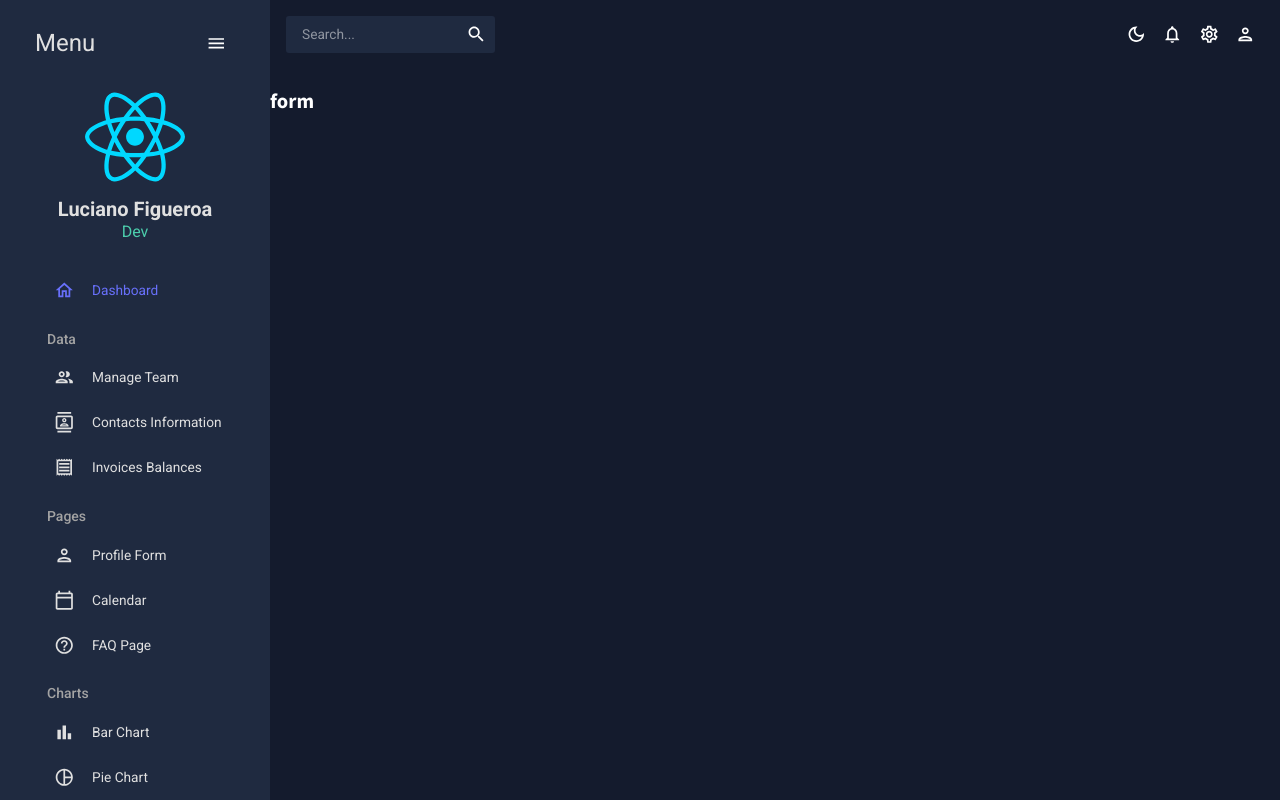
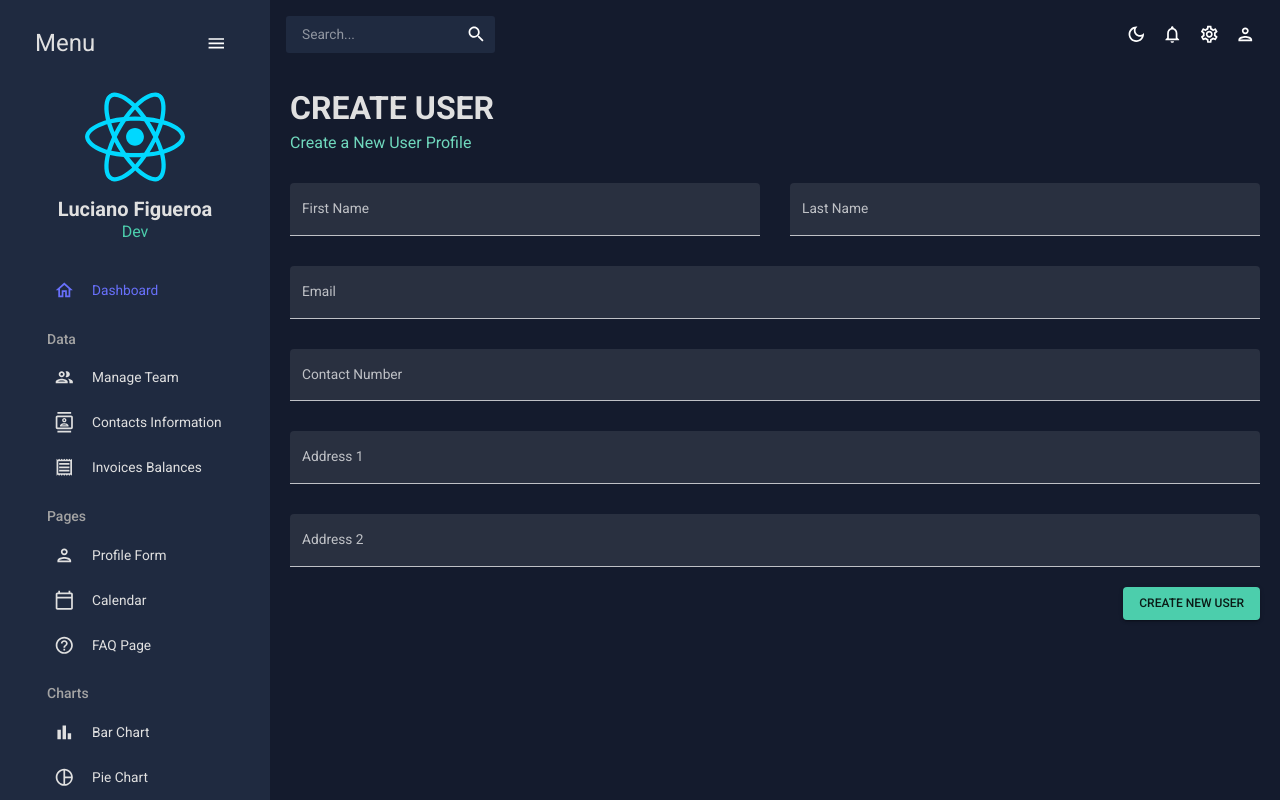
Before and after one commit to karluxio/frontend-react-admin-app, a React app: page /form in a window 1280 px wide. Built offline with nearby package versions, Linux system fonts and the light colour scheme; the HTML template or start-up script is replaced by a standard one.

Commit message:
feat: add formika and yup to Form scene

```diff
--- a/src/router/AppRouter.jsx
+++ b/src/router/AppRouter.jsx
@@ -1,4 +1,4 @@
-import { Contacts, Dashboard, Invoices, Team } from '@/scenes'
+import { Contacts, Dashboard, Form, Invoices, Team } from '@/scenes'
 import { Navigate, Route, Routes } from 'react-router-dom'
 
 export const AppRouter = () => {
@@ -8,7 +8,7 @@
       <Route path='/team' element={<Team />} />
       <Route path='/contact' element={<Contacts />} />
       <Route path='/invoices' element={<Invoices />} />
-      <Route path='/form' element={<h2>form</h2>} />
+      <Route path='/form' element={<Form />} />
       <Route path='/bar' element={<h2>bar</h2>} />
       <Route path='/pie' element={<h2>pie</h2>} />
       <Route path='/line' element={<h2>line</h2>} />
--- /dev/null
+++ b/src/scenes/form/index.jsx
@@ -0,0 +1,152 @@
+import { Header } from '@/components/'
+import { Box, Button, TextField } from '@mui/material'
+import useMediaQuery from '@mui/material/useMediaQuery'
+import { Formik } from 'formik'
+import * as yup from 'yup'
+
+export const Form = () => {
+  const isNonMobile = useMediaQuery('(min-width:600px)')
+
+  const handleFormSubmit = values => {
+    console.log(values)
+  }
+
+  return (
+    <Box m='20px'>
+      <Header title='CREATE USER' subtitle='Create a New User Profile' />
+
+      <Formik
+        onSubmit={handleFormSubmit}
+        initialValues={initialValues}
+        validationSchema={checkoutSchema}
+      >
+        {({
+          values,
+          errors,
+          touched,
+          handleBlur,
+          handleChange,
+          handleSubmit
+        }) => (
+          <form onSubmit={handleSubmit}>
+            <Box
+              display='grid'
+              gap='30px'
+              gridTemplateColumns='repeat(4, minmax(0, 1fr))'
+              sx={{
+                '& > div': { gridColumn: isNonMobile ? undefined : 'span 4' }
+              }}
+            >
+              <TextField
+                fullWidth
+                variant='filled'
+                type='text'
+                label='First Name'
+                onBlur={handleBlur}
+                onChange={handleChange}
+                value={values.firstName}
+                name='firstName'
+                error={!!touched.firstName && !!errors.firstName}
+                helperText={touched.firstName && errors.firstName}
+                sx={{ gridColumn: 'span 2' }}
+              />
+              <TextField
+                fullWidth
+                variant='filled'
+                type='text'
+                label='Last Name'
+                onBlur={handleBlur}
+                onChange={handleChange}
+                value={values.lastName}
+                name='lastName'
+                error={!!touched.lastName && !!errors.lastName}
+                helperText={touched.lastName && errors.lastName}
+                sx={{ gridColumn: 'span 2' }}
+              />
+              <TextField
+                fullWidth
+                variant='filled'
+                type='text'
+                label='Email'
+                onBlur={handleBlur}
+                onChange={handleChange}
+                value={values.email}
+                name='email'
+                error={!!touched.email && !!errors.email}
+                helperText={touched.email && errors.email}
+                sx={{ gridColumn: 'span 4' }}
+              />
+              <TextField
+                fullWidth
+                variant='filled'
+                type='text'
+                label='Contact Number'
+                onBlur={handleBlur}
+                onChange={handleChange}
+                value={values.contact}
+                name='contact'
+                error={!!touched.contact && !!errors.contact}
+                helperText={touched.contact && errors.contact}
+                sx={{ gridColumn: 'span 4' }}
+              />
+              <TextField
+                fullWidth
+                variant='filled'
+                type='text'
+                label='Address 1'
+                onBlur={handleBlur}
+                onChange={handleChange}
+                value={values.address1}
+                name='address1'
+                error={!!touched.address1 && !!errors.address1}
+                helperText={touched.address1 && errors.address1}
+                sx={{ gridColumn: 'span 4' }}
+              />
+              <TextField
+                fullWidth
+                variant='filled'
+                type='text'
+                label='Address 2'
+                onBlur={handleBlur}
+                onChange={handleChange}
+                value={values.address2}
+                name='address2'
+                error={!!touched.address2 && !!errors.address2}
+                helperText={touched.address2 && errors.address2}
+                sx={{ gridColumn: 'span 4' }}
+              />
+            </Box>
+            <Box display='flex' justifyContent='end' mt='20px'>
+              <Button type='submit' color='secondary' variant='contained'>
+                Create New User
+              </Button>
+            </Box>
+          </form>
+        )}
+      </Formik>
+    </Box>
+  )
+}
+
+const phoneRegExp =
+  /^((\+[1-9]{1,4}[ -]?)|(\([0-9]{2,3}\)[ -]?)|([0-9]{2,4})[ -]?)*?[0-9]{3,4}[ -]?[0-9]{3,4}$/
+
+const checkoutSchema = yup.object().shape({
+  firstName: yup.string().required('required'),
+  lastName: yup.string().required('required'),
+  email: yup.string().email('invalid email').required('required'),
+  contact: yup
+    .string()
+    .matches(phoneRegExp, 'Phone number is not valid')
+    .required('required'),
+  address1: yup.string().required('required'),
+  address2: yup.string().required('required')
+})
+const initialValues = {
+  firstName: '',
+  lastName: '',
+  email: '',
+  contact: '',
+  address1: '',
+  address2: ''
+}
--- a/src/scenes/index.js
+++ b/src/scenes/index.js
@@ -1,5 +1,6 @@
 export * from './contacts'
 export * from './dashboard'
+export * from './form'
 export * from './global/Topbar'
 export { default as Sidebar } from './global/sidebar/Sidebar'
 export * from './global/sidebar/components/SidebarBody'
```
